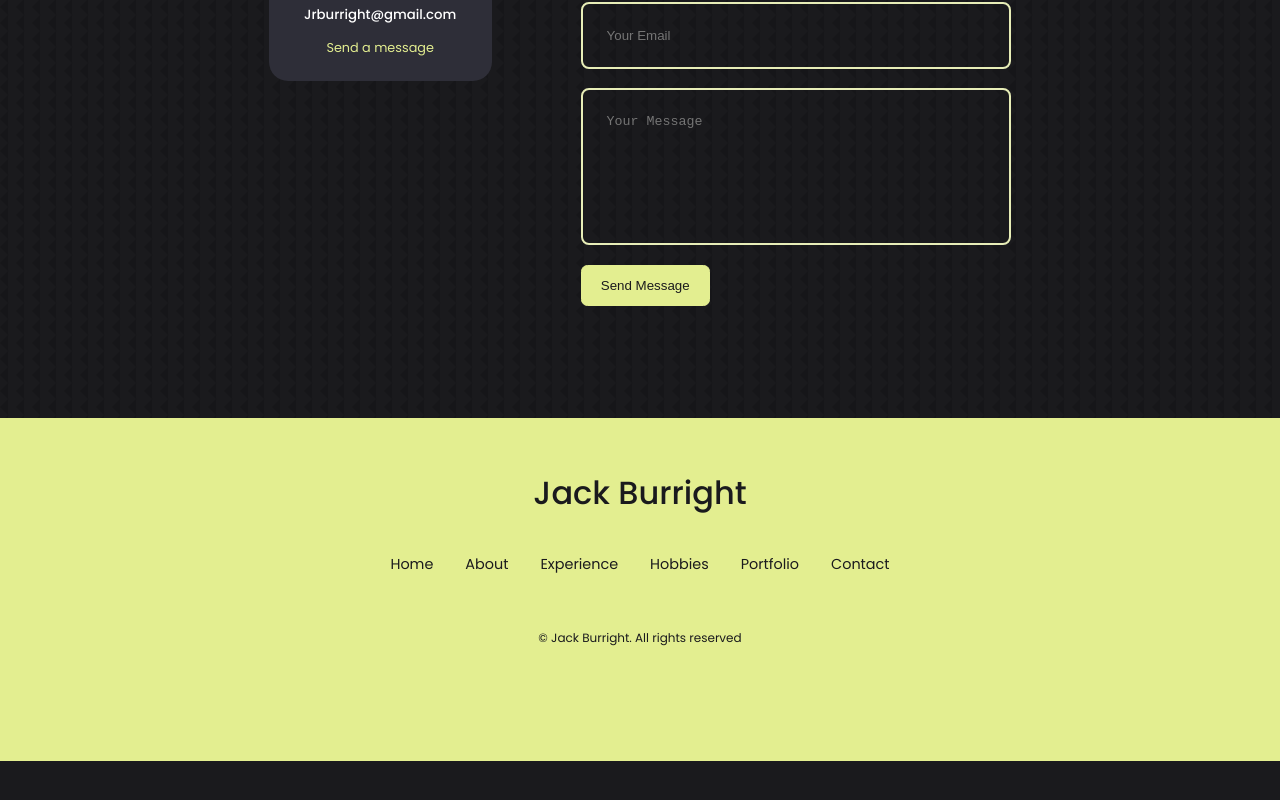
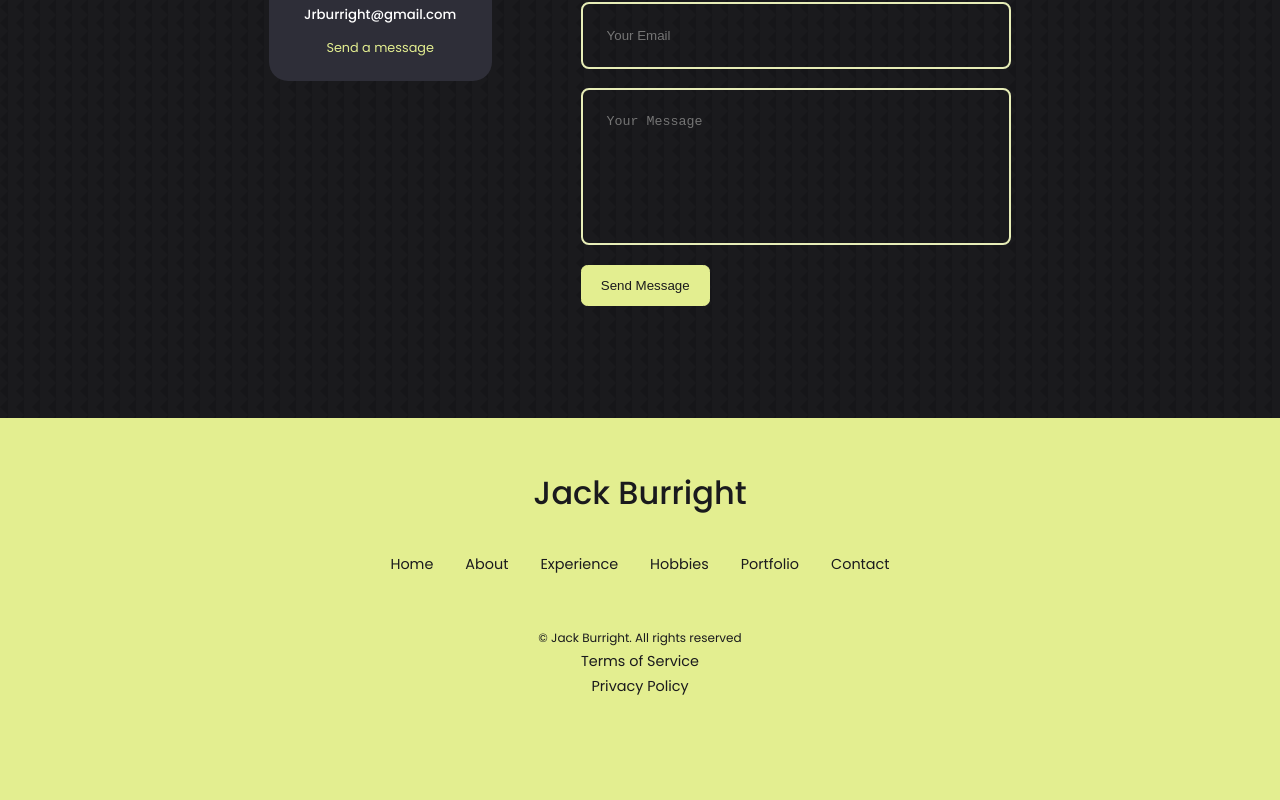
Before and after one commit to JackBurright/jackburright.github.io, a React (Create React App) app: page / in a window 1280 px wide. Shown: the part 4193-4993 px from the top of the page. Before the commit the page ends 4954 px from the top, so only its background shows below. Built offline with nearby package versions, Linux system fonts and the light colour scheme.

Commit message:
buttons to tos and pp

```diff
--- a/src/components/footer/Footer.jsx
+++ b/src/components/footer/Footer.jsx
@@ -1,8 +1,6 @@
 import React from 'react'
 import './footer.css'
-import {FaFacebookF} from 'react-icons/fa'
-import {FiInstagram} from 'react-icons/fi'
-import {IoLogoTwitter} from 'react-icons/io'
+import { Link } from 'react-router-dom';
 const Footer = () => {
   return (
     <footer>
@@ -19,8 +17,11 @@ const Footer = () => {
 
       <div className='footer__copyright'>
         <small>&copy; Jack Burright. All rights reserved</small>
+        <br />
+        <Link to="/terms-of-service">Terms of Service</Link>
+        <br />
+        <Link to="/privacy-policy">Privacy Policy</Link>
       </div>
-
 
     </footer>
   )
```
